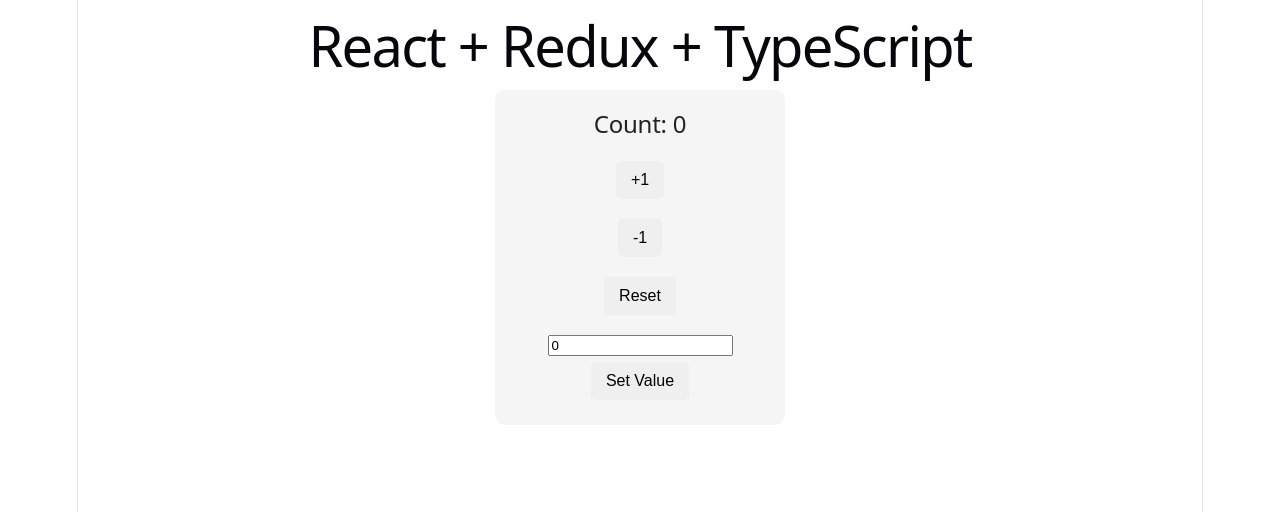
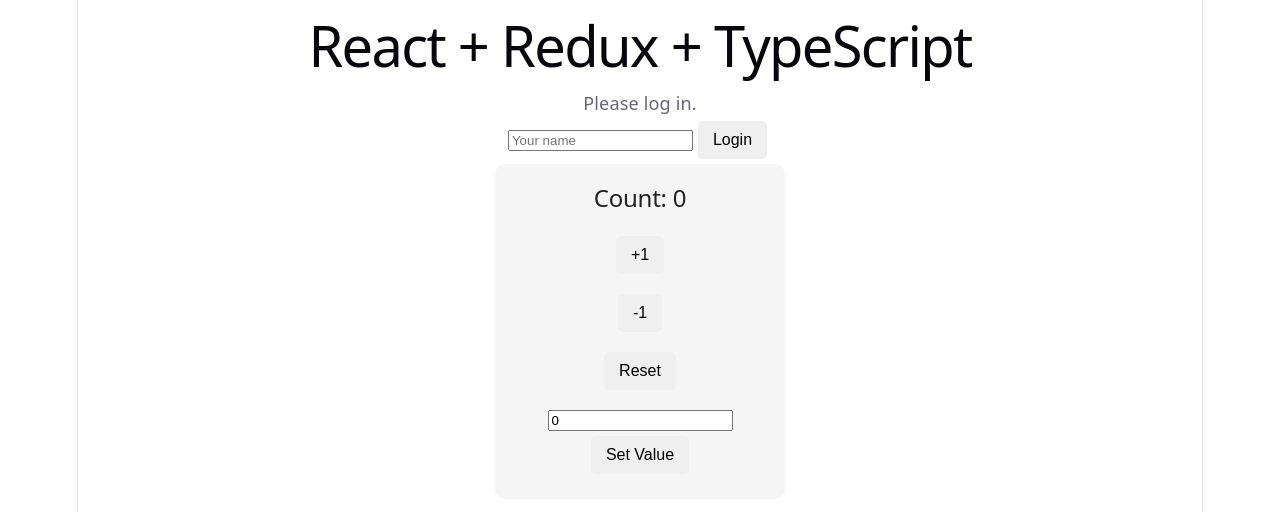
Before and after one commit to iclaudiaadeline/react-redux-app, a React (Vite) app: page / in a window 1280 px wide. Shown: the top 512 px of the page. Built offline with nearby package versions, Linux system fonts and the light colour scheme.

Commit message:
feat: implement user authentication with login/logout functionality in App component

```diff
--- a/src/App.tsx
+++ b/src/App.tsx
@@ -1,9 +1,42 @@
+import { useState } from "react";
+import { useDispatch, useSelector } from "react-redux";
 import Counter from "./components/Counter";
+import { login, logout } from "./store/actions/authActions";
+import type { AppDispatch, RootState } from "./store/store";
 
 function App() {
+  const dispatch = useDispatch<AppDispatch>();
+  const { isAuthenticated, user } = useSelector(
+    (state: RootState) => state.auth
+  );
+  const [userName, setUserName] = useState("");
+
+  const handleLogin = (event: React.FormEvent<HTMLFormElement>) => {
+    event.preventDefault();
+    dispatch(login(userName.trim() || "User"));
+    setUserName("");
+  };
+
   return (
     <div>
       <h1>React + Redux + TypeScript</h1>
+      {isAuthenticated ? (
+        <div>
+          <p>Welcome, {user}!</p>
+          <button onClick={() => dispatch(logout())}>Logout</button>
+        </div>
+      ) : (
+        <form onSubmit={handleLogin}>
+          <p>Please log in.</p>
+          <input
+            type="text"
+            value={userName}
+            onChange={(event) => setUserName(event.target.value)}
+            placeholder="Your name"
+          />
+          <button type="submit">Login</button>
+        </form>
+      )}
       <Counter />
     </div>
   );
```
